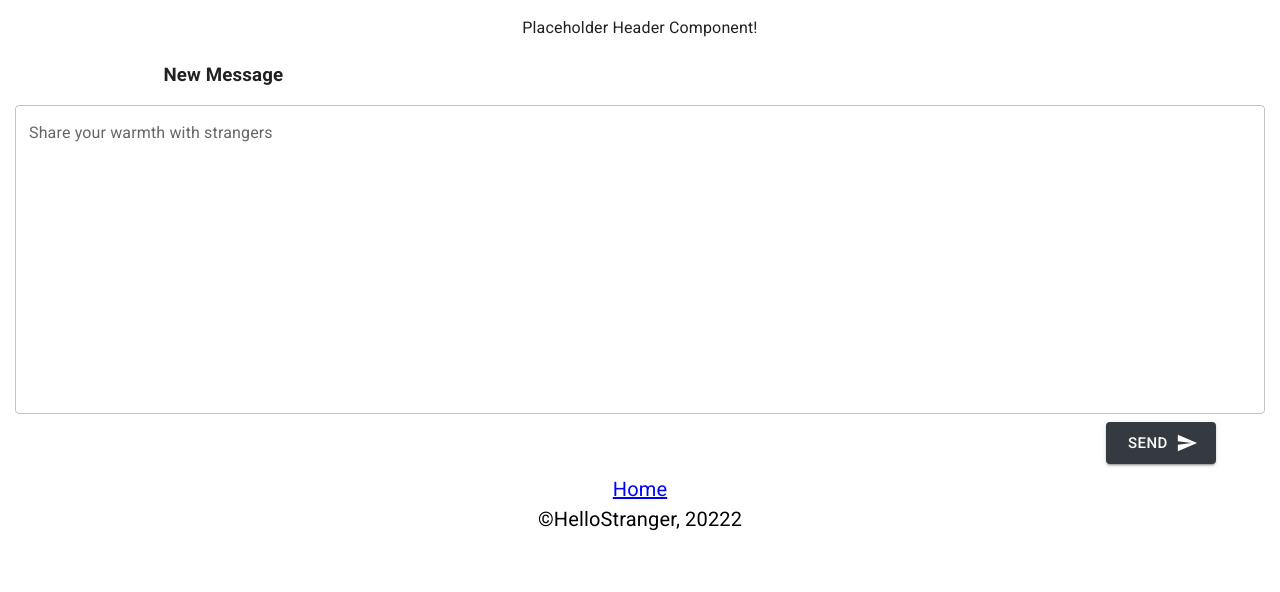
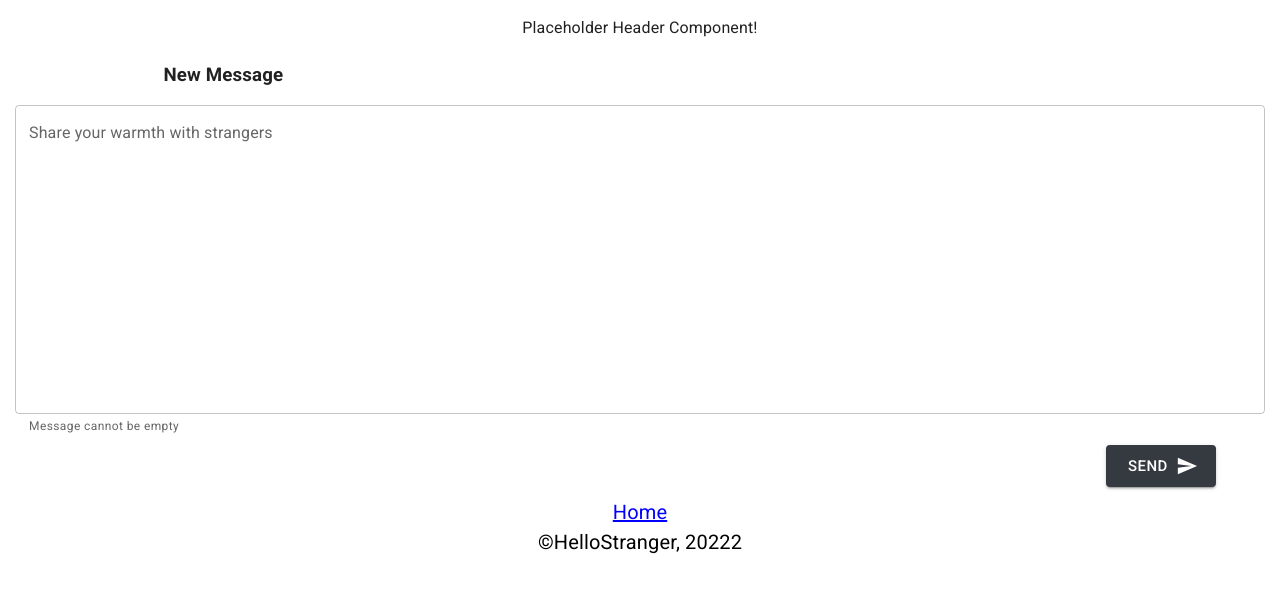
Before and after one commit to agiledev-students-fall2022/final-project-team-stranger, a React (Create React App) app in the folder front-end/: page /send-message in a window 1280 px wide. Shown: the top 592 px of the page. Built offline with nearby package versions, Linux system fonts and the light colour scheme.

Commit message:
Add test behavior

```diff
--- a/front-end/src/components/Message.js
+++ b/front-end/src/components/Message.js
@@ -1,10 +1,26 @@
-import * as React from "react";
+import React, { useState } from "react";
 import "./Message.css";
+import { useNavigate } from "react-router-dom";
 import { Paper, TextField, Button } from "@mui/material";
 import Grid2 from "@mui/material/Unstable_Grid2";
 import SendIcon from "@mui/icons-material/Send";
 
 const Message = (props) => {
+  const [message, setMessage] = useState("");
+  //const [err, setErr] = useState(false);
+
+  const navigate = useNavigate();
+  const handleSubmit = (e) => {
+    e.preventDefault();
+    //test behavior
+    if (message === "") {
+      alert("Message cannot be empty.");
+    } else {
+      alert(`Your message:\n${message}\nis successfully sent!`);
+      navigate("/"); //redirect to home
+    }
+  };
+
   return (
     <>
       <Grid2 container sx={{ m: "0px 15px" }}>
@@ -12,22 +28,29 @@ const Message = (props) => {
           <h3>New Message</h3>
         </Grid2>
         <Grid2 item xs={12}>
-          <Paper variant="">
+          <form onSubmit={handleSubmit}>
             <TextField
-              id="newMessage"
+              value={message}
               margin="normal"
               variant="outlined"
               label="Share your warmth with strangers"
               fullWidth
               multiline
               rows={12}
+              onChange={(e) => setMessage(e.target.value)}
+              helperText={message === "" ? "Message cannot be empty" : " "}
             />
             <Grid2 item xs={4} xsOffset={8} smOffset={9}>
-              <Button variant="contained" endIcon={<SendIcon />} size="large">
+              <Button
+                type="submit"
+                variant="contained"
+                endIcon={<SendIcon />}
+                size="large"
+              >
                 Send
               </Button>
             </Grid2>
-          </Paper>
+          </form>
         </Grid2>
       </Grid2>
     </>
```
